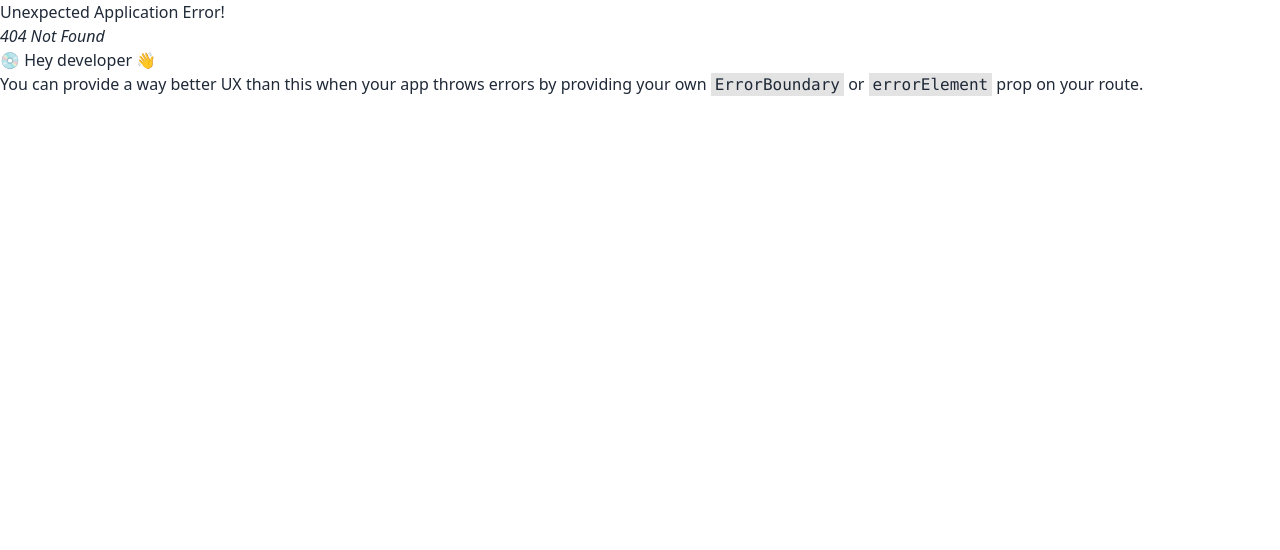
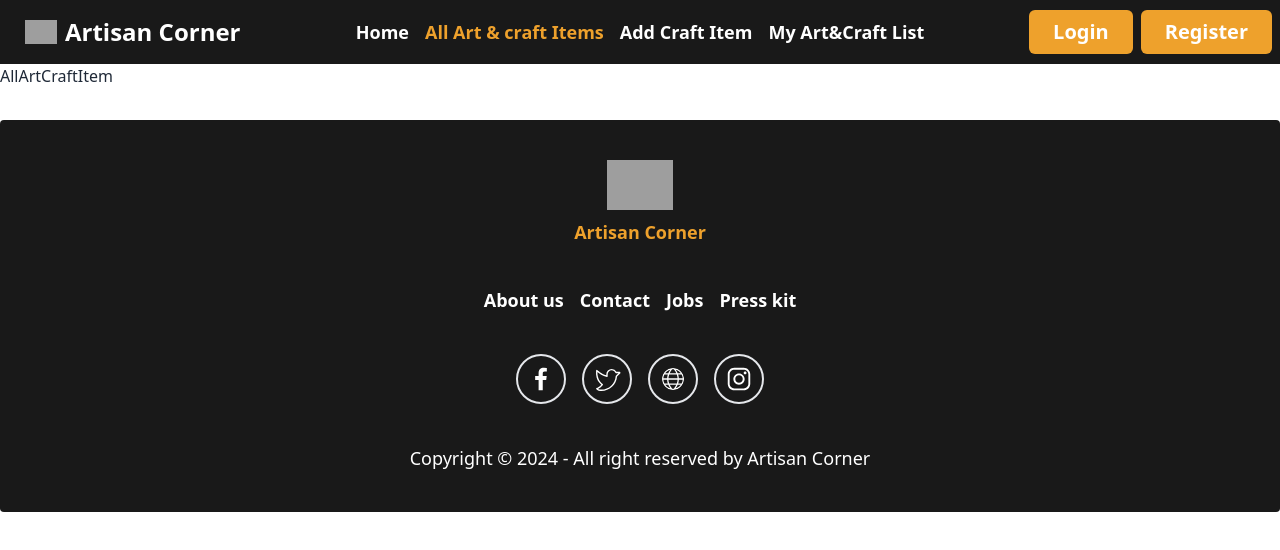
Before and after one commit to Tofazzal26/artisan-corner-client-site, a React (Vite) app: page /allArtCraftItems in a window 1280 px wide. Before the commit this address had no page. Shown: the top 550 px of the page. Built offline with nearby package versions, Linux system fonts and the light colour scheme; grey boxes are pictures that could not be loaded.

Commit message:
not found page style finish

```diff
--- /dev/null
+++ b/src/Pages/AddCraftItem/AddCraftItem.jsx
@@ -0,0 +1,9 @@
+const AddCraftItem = () => {
+  return (
+    <div>
+      <h1>Add Craft items</h1>
+    </div>
+  );
+};
+
+export default AddCraftItem;
--- /dev/null
+++ b/src/Pages/AllArtCraftItem/AllArtCraftItem.jsx
@@ -0,0 +1,9 @@
+const AllArtCraftItem = () => {
+  return (
+    <div>
+      <h1>AllArtCraftItem</h1>
+    </div>
+  );
+};
+
+export default AllArtCraftItem;
--- a/src/Pages/Header/Header.jsx
+++ b/src/Pages/Header/Header.jsx
@@ -12,7 +12,7 @@ const Header = () => {
         <li>Home</li>
       </NavLink>
       <NavLink
-        to={"/"}
+        to={"/allArtCraftItems"}
         className={({ isActive }) =>
           isActive ? "text-[#eea12c]" : "text-white"
         }
@@ -20,7 +20,7 @@ const Header = () => {
         <li>All Art & craft Items</li>
       </NavLink>
       <NavLink
-        to={"/"}
+        to={"/addCraftItems"}
         className={({ isActive }) =>
           isActive ? "text-[#eea12c]" : "text-white"
         }
@@ -28,7 +28,7 @@ const Header = () => {
         <li>Add Craft Item</li>
       </NavLink>
       <NavLink
-        to={"/"}
+        to={"/myArtCraftList"}
         className={({ isActive }) =>
           isActive ? "text-[#eea12c]" : "text-white"
         }
--- /dev/null
+++ b/src/Pages/MyArtCraftList/MyArtCraftList.jsx
@@ -0,0 +1,9 @@
+const MyArtCraftList = () => {
+  return (
+    <div>
+      <h1>MyArtCraftList</h1>
+    </div>
+  );
+};
+
+export default MyArtCraftList;
--- /dev/null
+++ b/src/Pages/NotFoundPage/NotFoundPage.jsx
@@ -0,0 +1,34 @@
+import { NavLink, useRouteError } from "react-router-dom";
+
+const NotFoundPage = () => {
+  const notFound = useRouteError();
+  return (
+    <div>
+      {notFound.status === 404 && (
+        <div className="flex justify-center items-center text-center">
+          <div className="space-y-4">
+            <h1 className="font-bold text-[260px] bg-gradient-to-r from-yellow-500  via-orange-500 to-red-400 inline-block text-transparent bg-clip-text">
+              404
+            </h1>
+            <h2 className="font-bold text-[40px] text-[#564b47] ">
+              OPPS! PAGE NOT FOUND
+            </h2>
+            <p className="text-[30px] font-semibold">
+              Sorry the page looking for does'nt exist. If you think something
+              is broken report a problem
+            </p>
+            <div>
+              <NavLink to="/">
+                <button className="bg-[#eea12c] text-white px-8 py-4 text-2xl rounded-md font-bold">
+                  Return Home
+                </button>
+              </NavLink>
+            </div>
+          </div>
+        </div>
+      )}
+    </div>
+  );
+};
+
+export default NotFoundPage;
--- a/src/Routes/Router.jsx
+++ b/src/Routes/Router.jsx
@@ -3,11 +3,16 @@ import Root from "../Pages/Root/Root";
 import Home from "../Pages/Home/Home";
 import Login from "../Pages/Login/Login";
 import Register from "../Pages/Register/Register";
+import AllArtCraftItem from "../Pages/AllArtCraftItem/AllArtCraftItem";
+import AddCraftItem from "../Pages/AddCraftItem/AddCraftItem";
+import MyArtCraftList from "../Pages/MyArtCraftList/MyArtCraftList";
+import NotFoundPage from "../Pages/NotFoundPage/NotFoundPage";
 
 const Router = createBrowserRouter([
   {
     path: "/",
     element: <Root />,
+    errorElement: <NotFoundPage />,
     children: [
       {
         path: "/",
@@ -21,6 +26,18 @@ const Router = createBrowserRouter([
         path: "/register",
         element: <Register />,
       },
+      {
+        path: "/allArtCraftItems",
+        element: <AllArtCraftItem />,
+      },
+      {
+        path: "/addCraftItems",
+        element: <AddCraftItem />,
+      },
+      {
+        path: "/myArtCraftList",
+        element: <MyArtCraftList />,
+      },
     ],
   },
 ]);
```
